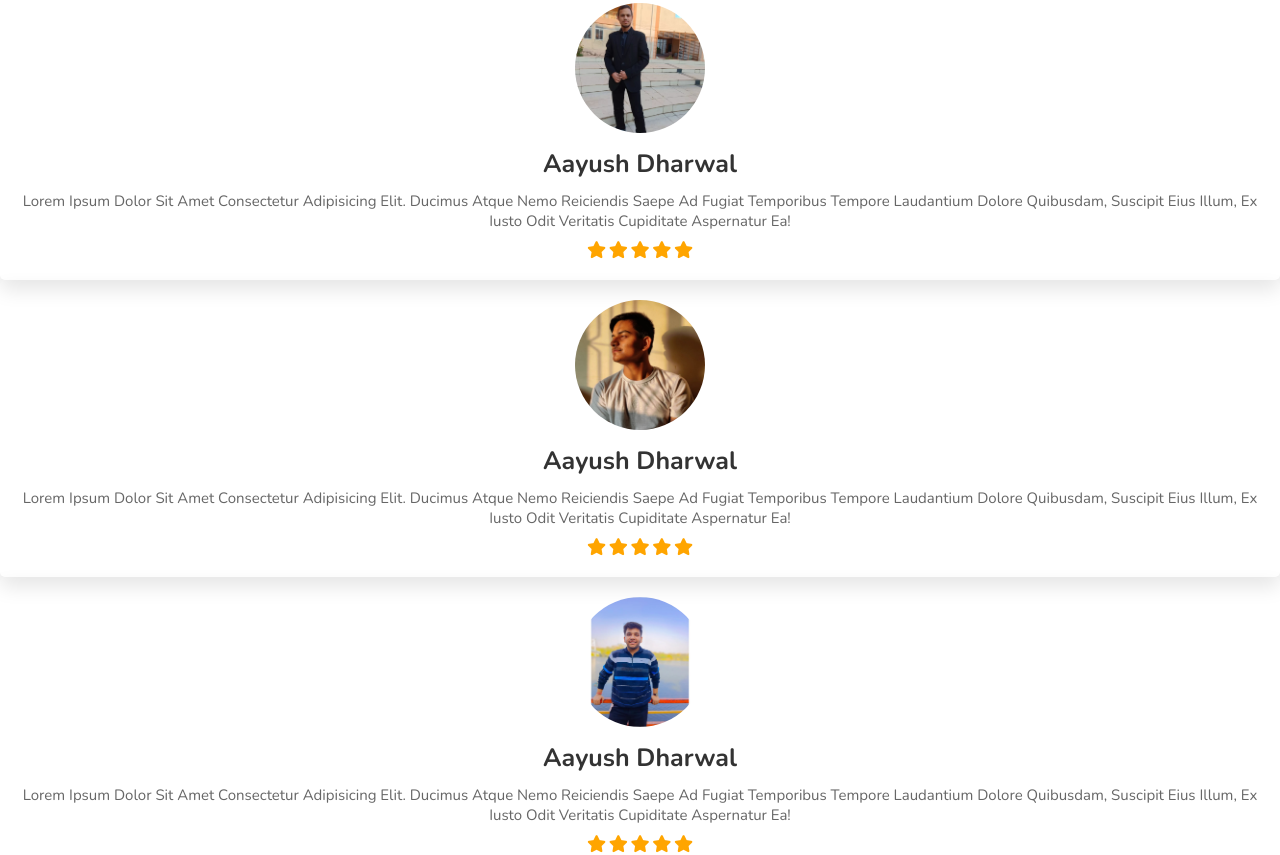
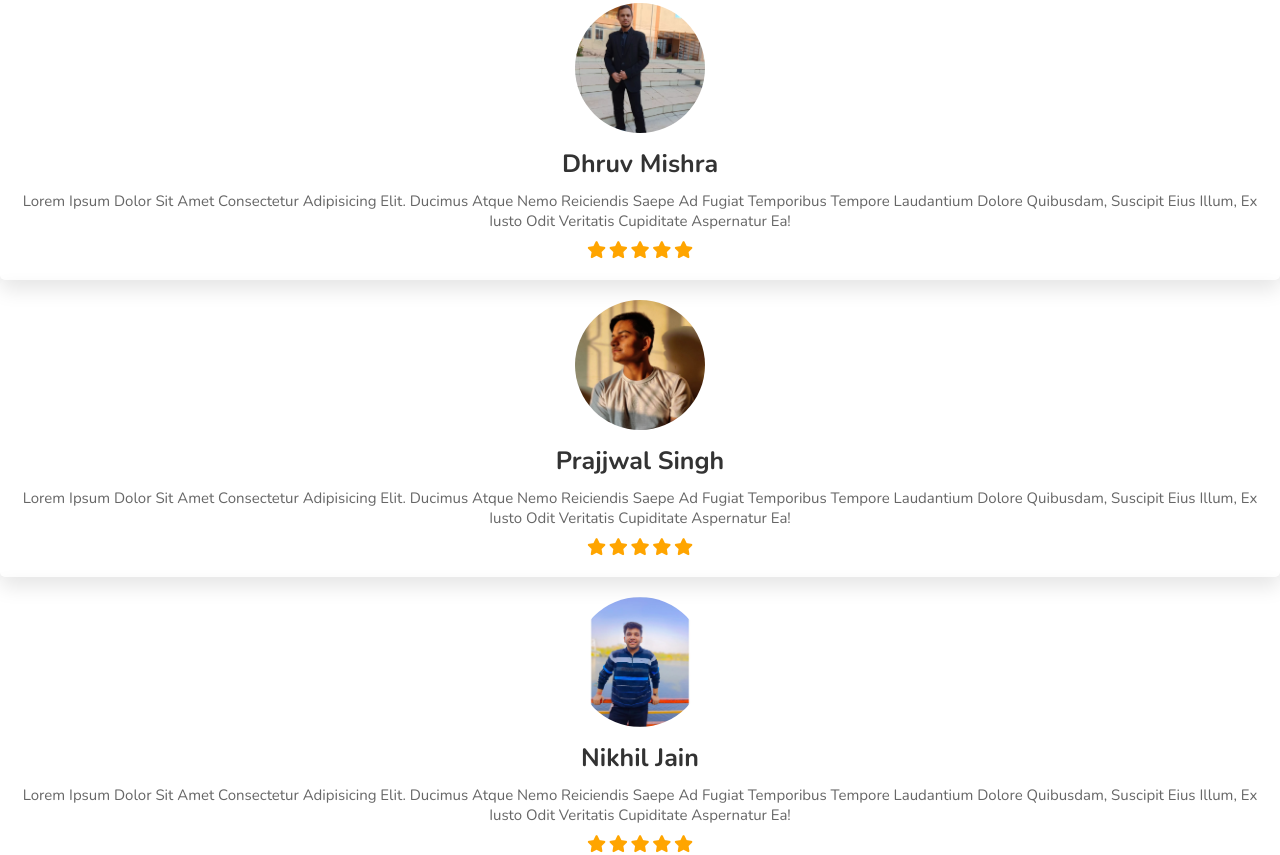
Before and after one commit to snehsagar111/tiffin-box, a plain HTML site: page index.html in a window 1280 px wide. Shown: the part 2886-3741 px from the top of the page. Drawn offline with nearby package versions, Linux system fonts and the light colour scheme; a web font is replaced by a local one.

Commit message:
Update index.html

```diff
--- a/index.html
+++ b/index.html
@@ -215,7 +215,7 @@
             <div class="swiper-slide">
                 <div class="box">
                     <img src="dhruv_m_786_321184509_3439132743023955_7684351509555091783_n.jpg" alt="">
-                    <h3> aayush dharwal</h3>
+                    <h3> dhruv mishra</h3>
                     <p> Lorem ipsum dolor sit amet consectetur adipisicing elit. Ducimus atque nemo reiciendis saepe ad fugiat temporibus tempore laudantium dolore quibusdam, suscipit eius illum, ex iusto odit veritatis cupiditate aspernatur ea!</p>
                     <div class="stars">
                         <i class="fas fa-star"></i>
@@ -234,7 +234,7 @@
             <div class="swiper-slide">
                 <div class="box">
                     <img src="prajjwal1010_271324152_964043234534727_2521468812967733447_n.jpg" alt="">
-                    <h3> aayush dharwal</h3>
+                    <h3> prajjwal singh</h3>
                     <p> Lorem ipsum dolor sit amet consectetur adipisicing elit. Ducimus atque nemo reiciendis saepe ad fugiat temporibus tempore laudantium dolore quibusdam, suscipit eius illum, ex iusto odit veritatis cupiditate aspernatur ea!</p>
                     <div class="stars">
                         <i class="fas fa-star"></i>
@@ -253,7 +253,7 @@
             <div class="swiper-slide">
                 <div class="box">
                     <img src="niikhil.jain_316178059_197699429402313_1849039202321748238_n.jpg" alt="">
-                    <h3> aayush dharwal</h3>
+                    <h3> nikhil jain</h3>
                     <p> Lorem ipsum dolor sit amet consectetur adipisicing elit. Ducimus atque nemo reiciendis saepe ad fugiat temporibus tempore laudantium dolore quibusdam, suscipit eius illum, ex iusto odit veritatis cupiditate aspernatur ea!</p>
                     <div class="stars">
                         <i class="fas fa-star"></i>
```
